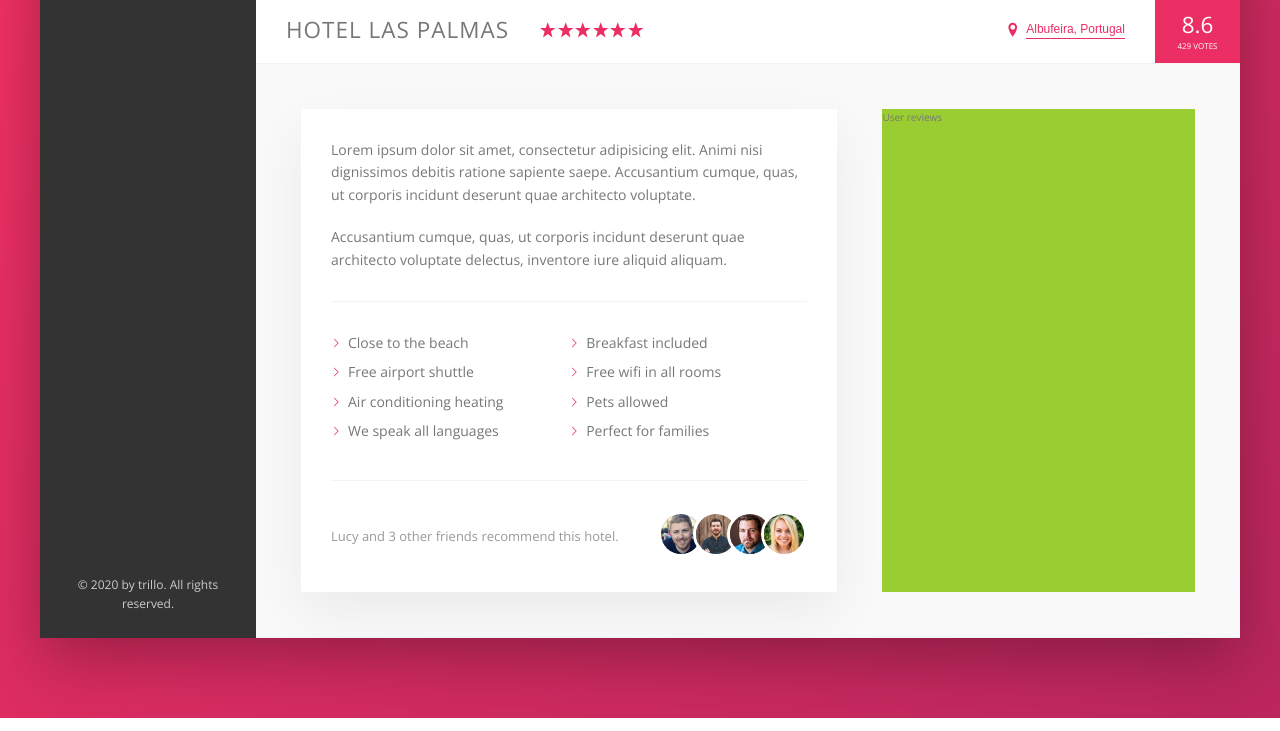
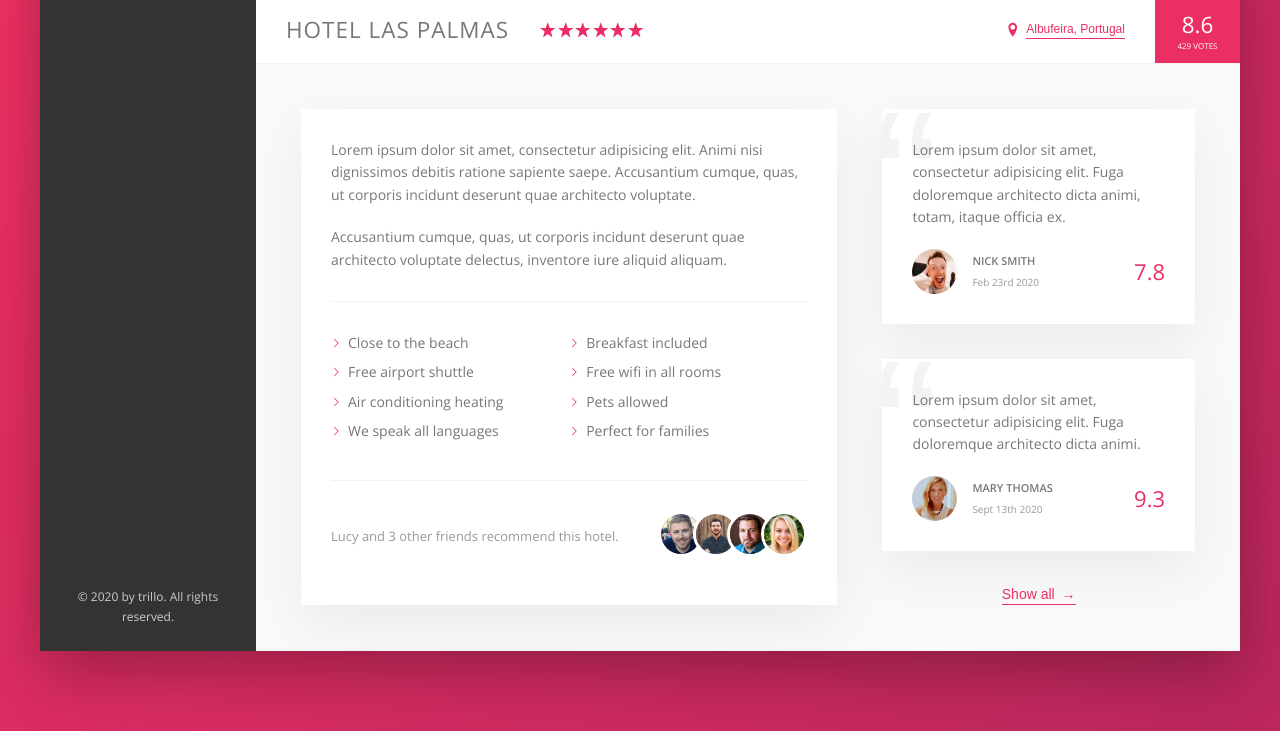
Before and after one commit to Lipera/Trillo, a website: page index.html in a window 1280 px wide. Shown: the part 538-1269 px from the top of the page. Drawn offline with nearby package versions, Linux system fonts and the light colour scheme.

Commit message:
feat: Implements User reviews section

```diff
--- a/index.html
+++ b/index.html
@@ -184,7 +184,35 @@
                 </div>
 
                 <div class="user-reviews">
-                  User reviews
+                  <figure class="review">
+                    <blockquote class="review__text">
+                      Lorem ipsum dolor sit amet, consectetur adipisicing elit. Fuga doloremque architecto dicta animi, totam, itaque officia ex.
+                    </blockquote>
+                    <figcaption class="review__user">
+                      <img src="img/user-1.jpg" alt="" class="review__photo">
+                      <div class="review__user-box">
+                        <p class="review__user-name">Nick Smith</p>
+                        <p class="review__user-date">Feb 23rd 2020</p>
+                      </div>
+                      <div class="review__rating">7.8</div>
+                    </figcaption>
+                  </figure>
+
+                  <figure class="review">
+                    <blockquote class="review__text">
+                      Lorem ipsum dolor sit amet, consectetur adipisicing elit. Fuga doloremque architecto dicta animi.
+                    </blockquote>
+                    <figcaption class="review__user">
+                      <img src="img/user-2.jpg" alt="" class="review__photo">
+                      <div class="review__user-box">
+                        <p class="review__user-name">Mary Thomas</p>
+                        <p class="review__user-date">Sept 13th 2020</p>
+                      </div>
+                      <div class="review__rating">9.3</div>
+                    </figcaption>
+                  </figure>
+
+                  <button class="btn-inline">Show all <span>&rarr;</span></button>
                 </div>
               </div>
             </main>
--- a/sass/_components.scss
+++ b/sass/_components.scss
@@ -280,8 +280,17 @@
   cursor: pointer;
   transition: all .2s;
 
+  & span {
+    margin-left: 3px;
+    transition: margin-left .2s;
+  }
+
   &:hover {
     color: var(--color-grey-dark-1); //Border color also changes in hover because of the use of currentColor
+
+    span {
+      margin-left: 8px;
+    }
   }
 
   &:focus {
@@ -366,10 +375,6 @@
     margin-right: auto;
   }
 
-  &__friends {
-
-  }
-
   &__photo {
     box-sizing: content-box; //Here so that the white border effect does not decreise the size of the images
     width: 4rem;
@@ -382,3 +387,67 @@
     }
   }
 }
+
+//================================//
+//            REVIEWS             //
+//================================//
+.review {
+  background-color: #fff;
+  box-shadow: var(--shadow-light);
+  padding: 3rem;
+  margin-bottom: 3.5rem;
+  position: relative;
+  overflow: hidden;
+
+  &__text {
+    margin-bottom: 2rem;
+    z-index: 10;
+    position: relative;
+  }
+
+  &__user {
+    display: flex;
+    align-items: center;
+  }
+
+  &__photo {
+    width: 4.5rem;
+    height: 4.5rem;
+    border-radius: 50%;
+    margin-right: 1.5rem;
+  }
+
+  &__user-box {
+    margin-right: auto;
+  }
+
+  &__user-name {
+    font-size: 1.1rem;
+    font-weight: 600;
+    text-transform: uppercase;
+    margin-bottom: .4rem;
+  }
+
+  &__user-date {
+    font-size: 1rem;
+    color: var(--color-grey-dark-3)
+  }
+
+  &__rating {
+    color: var(--color-primary);
+    font-size: 2.2rem;
+    font-weight: 300;
+  }
+
+  &::before { //Styles for the quotes on the background
+    content: "\201C"; //code for left quotation mark
+    position: absolute;
+    top: -2.75rem;
+    left: -1rem;
+    line-height: 1;
+    font-size: 20rem;
+    color: var(--color-grey-light-2);
+    font-family: sans-serif;
+    z-index: 1;
+  }
+}
--- a/sass/_layout.scss
+++ b/sass/_layout.scss
@@ -37,6 +37,7 @@
 }
 
 .detail {
+  font-size: 1.4rem;
   display: flex;
   padding: 4.5rem;
   background-color: var(--color-grey-light-1);
@@ -44,7 +45,6 @@
 }
 
 .description {
-  font-size: 1.4rem;
   background-color: #fff;
   box-shadow: var(--shadow-light);
   padding: 3rem;
@@ -53,6 +53,9 @@
 }
 
 .user-reviews {
-  background-color: yellowgreen; //FIXME Remove this. For test purposes only
   flex: 1;
+
+  display: flex;
+  flex-direction: column;
+  align-items: center;
 }
```
Also changed, not shown: css/style.css.
